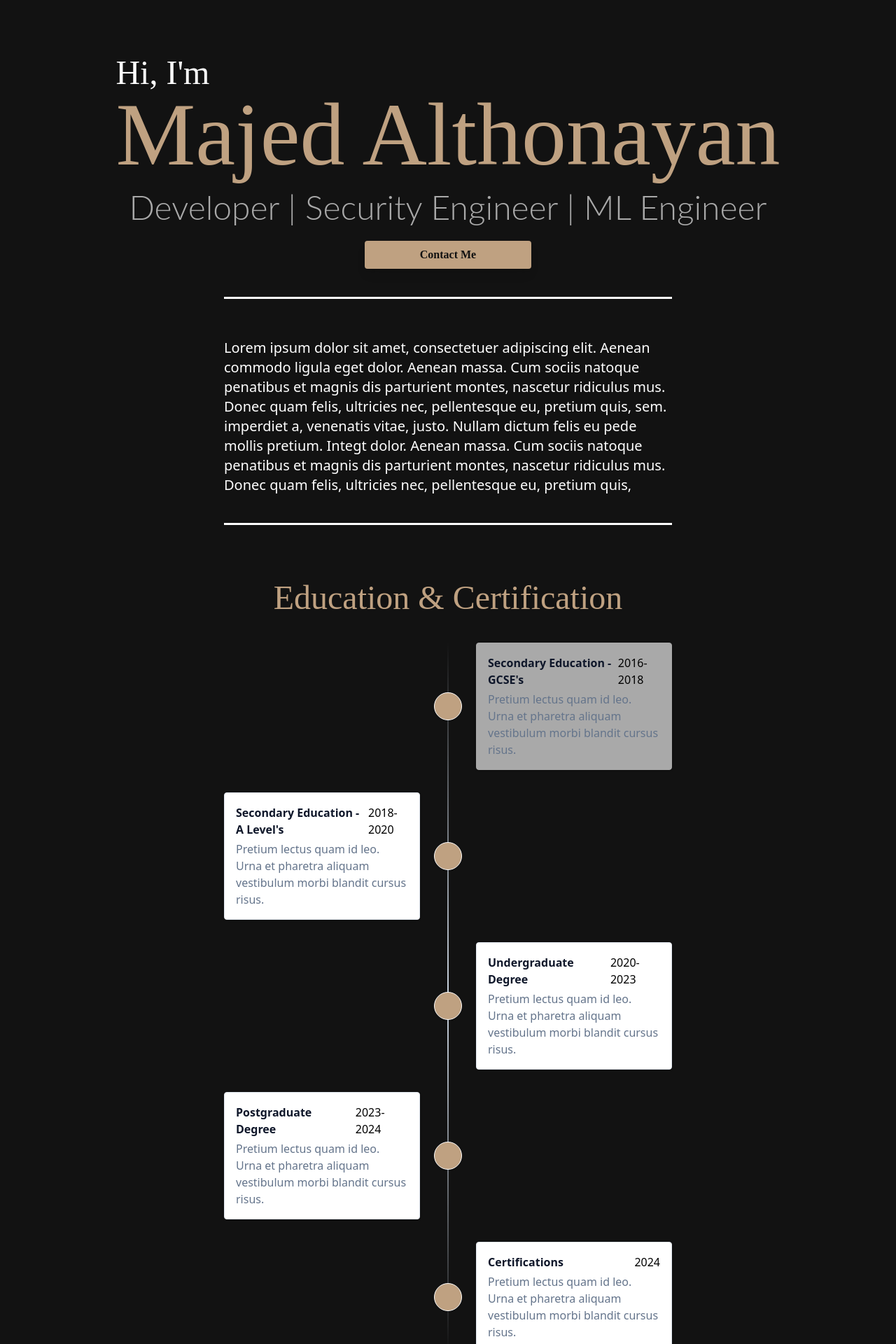
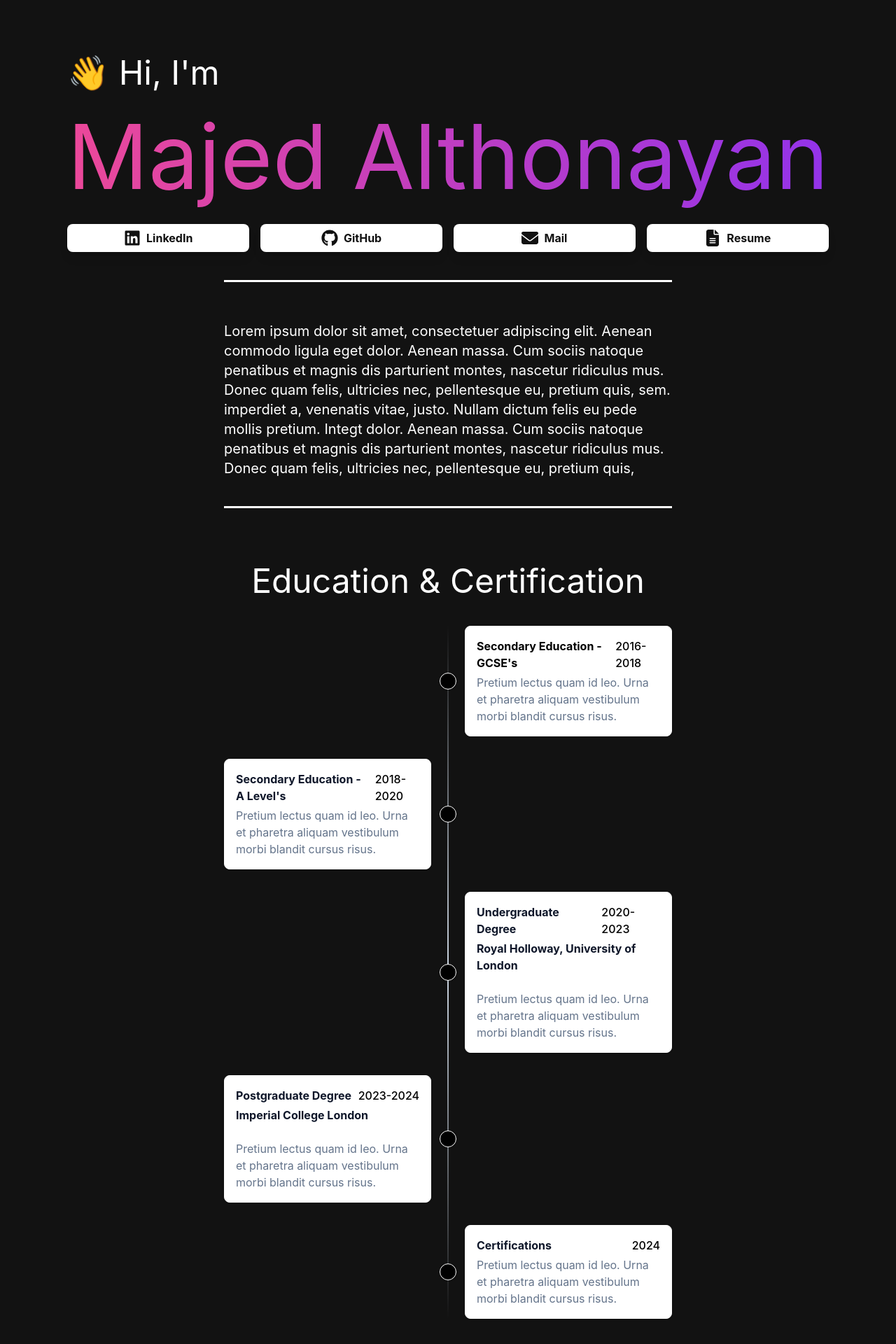
Before and after one commit to MajedAlthonayan/24Portfolio, a Next.js app in the folder 24portfolio/: page / in a window 1280 px wide. Shown: the top 1920 px of the page at 70% size. Built offline with nearby package versions, Linux system fonts and the light colour scheme.

Commit message:
style updates

```diff
--- a/24portfolio/app/page.tsx
+++ b/24portfolio/app/page.tsx
@@ -1,23 +1,54 @@
+import { FontAwesomeIcon } from "@fortawesome/react-fontawesome";
+import { faLinkedin, faGithub } from "@fortawesome/free-brands-svg-icons";
+import { faEnvelope, faFileAlt } from "@fortawesome/free-solid-svg-icons"; // Use solid icons
+
 export default function Home() {
 	return (
-		<main>
+		<main
+			style={{
+				fontFamily:
+					"-apple-system, BlinkMacSystemFont, 'Segoe UI', Roboto, 'Helvetica Neue', Arial, sans-serif",
+			}}
+		>
 			<div className="flex justify-center mt-20">
-				<div
-					className="text-left"
-					style={{ fontFamily: "'Playfair Display', serif" }}
-				>
-					<h1 className="text-5xl text-[#FFFFFF]">Hi, I'm</h1>
-					<h1 className="text-9xl text-[#BFA181]">Majed Althonayan</h1>
+				<div className="text-left">
+					<h1 className="text-5xl text-[#FFFFFF]">👋 Hi, I'm</h1>
+					<h1 className="text-9xl bg-gradient-to-r from-pink-500 to-purple-600 bg-clip-text text-transparent leading-[1.5]">
+						Majed Althonayan
+					</h1>
 
-					<div className="flex flex-col justify-center items-center bg-[#121212]">
-						<h1
-							className="text-center text-5xl text-[#A9A9A9] font-light mt-4"
-							style={{ fontFamily: "'Lato', sans-serif" }}
-						>
-							Developer | Security Engineer | ML Engineer
-						</h1>
-						<button className=" mt-6 w-1/4 px-10 py-2 bg-[#BFA181] text-[#111111] font-bold rounded hover:bg-[#a68d6b] shadow-lg hover:shadow-xl transition-shadow duration-200">
-							Contact Me
+					<div className="flex flex-row justify-center items-center bg-[#121212] space-x-4">
+						<button className="w-1/4 rounded-lg px-10 py-2 bg-[#FFFFFF] text-[#111111] font-bold shadow-lg hover:scale-105 hover:shadow-xl transition-transform transition-shadow duration-200 flex items-center justify-center">
+							<FontAwesomeIcon
+								icon={faLinkedin}
+								className="w-6 h-6 mr-2"
+							/>{" "}
+							{/* LinkedIn Icon */}
+							LinkedIn
+						</button>
+						<button className="w-1/4 rounded-lg px-10 py-2 bg-[#FFFFFF] text-[#111111] font-bold shadow-lg hover:scale-105 hover:shadow-xl transition-transform transition-shadow duration-200 flex items-center justify-center">
+							<FontAwesomeIcon
+								icon={faGithub}
+								className="w-6 h-6 mr-2"
+							/>{" "}
+							{/* GitHub Icon */}
+							GitHub
+						</button>
+						<button className="w-1/4 rounded-lg px-10 py-2 bg-[#FFFFFF] text-[#111111] font-bold shadow-lg hover:scale-105 hover:shadow-xl transition-transform transition-shadow duration-200 flex items-center justify-center">
+							<FontAwesomeIcon
+								icon={faEnvelope}
+								className="w-6 h-6 mr-2"
+							/>{" "}
+							{/* Mail Icon */}
+							Mail
+						</button>
+						<button className="w-1/4 rounded-lg px-10 py-2 bg-[#FFFFFF] text-[#111111] font-bold shadow-lg hover:scale-105 hover:shadow-xl transition-transform transition-shadow duration-200 flex items-center justify-center">
+							<FontAwesomeIcon
+								icon={faFileAlt}
+								className="w-6 h-6 mr-2"
+							/>{" "}
+							{/* Resume Icon */}
+							Resume
 						</button>
 					</div>
 				</div>
@@ -25,7 +56,7 @@ export default function Home() {
 			<div className="my-10 w-1/2 border-b border-[#FFFFFF] mx-auto border-2" />
 			<div className="flex justify-center">
 				<div className="w-1/2">
-					<p className="text-left text-xl text-[#FFFFFF] mt-4">
+					<p className="text-left text-xl text-[#FFFFFF] mt-4 ">
 						Lorem ipsum dolor sit amet, consectetuer adipiscing elit. Aenean
 						commodo ligula eget dolor. Aenean massa. Cum sociis natoque
 						penatibus et magnis dis parturient montes, nascetur ridiculus mus.
@@ -40,11 +71,8 @@ export default function Home() {
 			<div className="my-10 w-1/2 border-b border-[#FFFFFF] mx-auto border-2" />
 
 			<div className="flex justify-center mt-20">
-				<div
-					className="text-left"
-					style={{ fontFamily: "'Playfair Display', serif" }}
-				>
-					<h1 className="text-left text-5xl mb-10 text-[#BFA181]">
+				<div className="text-left">
+					<h1 className="text-left text-5xl mb-10 text-[#FFFFFF]">
 						Education & Certification
 					</h1>
 				</div>
@@ -52,11 +80,11 @@ export default function Home() {
 
 			<div className="w-1/2 mx-auto space-y-8 relative before:absolute before:inset-0 before:ml-5 before:-translate-x-px md:before:mx-auto md:before:translate-x-0 before:h-full before:w-0.5 before:bg-gradient-to-b before:from-transparent before:via-slate-300 before:to-transparent">
 				<div className="relative flex items-center justify-between md:justify-normal md:odd:flex-row-reverse group is-active">
-					<div className="flex items-center justify-center w-10 h-10 rounded-full border border-white bg-slate-300 group-[.is-active]:bg-[#BFA181] text-slate-500 group-[.is-active]:text-emerald-50 shadow shrink-0 md:order-1 md:group-odd:-translate-x-1/2 md:group-even:translate-x-1/2"></div>
+					<div className="flex items-center justify-center w-6 h-6 rounded-full border border-white bg-slate-300 group-[.is-active]:bg-black text-slate-500 group-[.is-active]:text-emerald-50 shadow shrink-0 md:order-1 md:group-odd:-translate-x-1/2 md:group-even:translate-x-1/2"></div>
 
-					<div className="w-[calc(100%-4rem)] md:w-[calc(50%-2.5rem)] p-4 rounded border border-[#A9A9A9] shadow bg-[#A9A9A9] hover:bg-[#BDBDBD]">
+					<div className="rounded-lg w-[calc(100%-4rem)] md:w-[calc(50%-1.5rem)] p-4 rounded border border-[#FFFFFF] shadow bg-[#FFFFFF] hover:scale-105 hover:shadow-xl transition-transform transition-shadow duration-200">
 						<div className="flex items-center justify-between space-x-2 mb-1">
-							<div className="font-bold text-slate-900">
+							<div className="font-bold text-black">
 								Secondary Education - GCSE's
 							</div>
 							<time className="font-caveat font-medium text-black">
@@ -73,9 +101,9 @@ export default function Home() {
 				{/* <!-- Item #2 --> */}
 				<div className="relative flex items-center justify-between md:justify-normal md:odd:flex-row-reverse group is-active">
 					{/* <!-- Icon --> */}
-					<div className="flex items-center justify-center w-10 h-10 rounded-full border border-white bg-slate-300 group-[.is-active]:bg-[#BFA181] text-slate-500 group-[.is-active]:text-emerald-50 shadow shrink-0 md:order-1 md:group-odd:-translate-x-1/2 md:group-even:translate-x-1/2"></div>
+					<div className="flex items-center justify-center w-6 h-6 rounded-full border border-white bg-slate-300 group-[.is-active]:bg-black text-slate-500 group-[.is-active]:text-emerald-50 shadow shrink-0 md:order-1 md:group-odd:-translate-x-1/2 md:group-even:translate-x-1/2"></div>
 					{/* <!-- Card --> */}
-					<div className="w-[calc(100%-4rem)] md:w-[calc(50%-2.5rem)] bg-white p-4 rounded border border-slate-200 shadow bg-[#A9A9A9]">
+					<div className="rounded-lg w-[calc(100%-4rem)] md:w-[calc(50%-1.5rem)] p-4 rounded border border-[#FFFFFF] shadow bg-[#FFFFFF] hover:scale-105 hover:shadow-xl transition-transform transition-shadow duration-200">
 						<div className="flex items-center justify-between space-x-2 mb-1">
 							<div className="font-bold text-slate-900">
 								Secondary Education - A Level's
@@ -93,9 +121,9 @@ export default function Home() {
 				{/* <!-- Item #3 --> */}
 				<div className="relative flex items-center justify-between md:justify-normal md:odd:flex-row-reverse group is-active">
 					{/* <!-- Icon --> */}
-					<div className="flex items-center justify-center w-10 h-10 rounded-full border border-white bg-slate-300 group-[.is-active]:bg-[#BFA181] text-slate-500 group-[.is-active]:text-emerald-50 shadow shrink-0 md:order-1 md:group-odd:-translate-x-1/2 md:group-even:translate-x-1/2"></div>
+					<div className="flex items-center justify-center w-6 h-6 rounded-full border border-white bg-slate-300 group-[.is-active]:bg-black text-slate-500 group-[.is-active]:text-emerald-50 shadow shrink-0 md:order-1 md:group-odd:-translate-x-1/2 md:group-even:translate-x-1/2"></div>
 					{/* <!-- Card --> */}
-					<div className="w-[calc(100%-4rem)] md:w-[calc(50%-2.5rem)] bg-white p-4 rounded border border-slate-200 shadow bg-[#A9A9A9]">
+					<div className="rounded-lg w-[calc(100%-4rem)] md:w-[calc(50%-1.5rem)] p-4 rounded border border-[#FFFFFF] shadow bg-[#FFFFFF] hover:scale-105 hover:shadow-xl transition-transform transition-shadow duration-200">
 						<div className="flex items-center justify-between space-x-2 mb-1">
 							<div className="font-bold text-slate-900">
 								Undergraduate Degree
@@ -104,6 +132,10 @@ export default function Home() {
 								2020-2023
 							</time>
 						</div>
+						<div className="font-bold text-slate-900">
+							Royal Holloway, University of London
+						</div>
+						<br />
 						<div className="text-slate-500">
 							Pretium lectus quam id leo. Urna et pharetra aliquam vestibulum
 							morbi blandit cursus risus.
@@ -114,9 +146,9 @@ export default function Home() {
 				{/* <!-- Item #4 --> */}
 				<div className="relative flex items-center justify-between md:justify-normal md:odd:flex-row-reverse group is-active">
 					{/* <!-- Icon --> */}
-					<div className="flex items-center justify-center w-10 h-10 rounded-full border border-white bg-slate-300 group-[.is-active]:bg-[#BFA181] text-slate-500 group-[.is-active]:text-emerald-50 shadow shrink-0 md:order-1 md:group-odd:-translate-x-1/2 md:group-even:translate-x-1/2"></div>
+					<div className="flex items-center justify-center w-6 h-6 rounded-full border border-white bg-slate-300 group-[.is-active]:bg-black text-slate-500 group-[.is-active]:text-emerald-50 shadow shrink-0 md:order-1 md:group-odd:-translate-x-1/2 md:group-even:translate-x-1/2"></div>
 					{/* <!-- Card --> */}
-					<div className="w-[calc(100%-4rem)] md:w-[calc(50%-2.5rem)] bg-white p-4 rounded border border-slate-200 shadow bg-[#A9A9A9]">
+					<div className="rounded-lg w-[calc(100%-4rem)] md:w-[calc(50%-1.5rem)] p-4 rounded border border-[#FFFFFF] shadow bg-[#FFFFFF] hover:scale-105 hover:shadow-xl transition-transform transition-shadow duration-200">
 						<div className="flex items-center justify-between space-x-2 mb-1">
 							<div className="font-bold text-slate-900">
 								Postgraduate Degree
@@ -125,6 +157,10 @@ export default function Home() {
 								2023-2024
 							</time>
 						</div>
+						<div className="font-bold text-slate-900">
+							Imperial College London
+						</div>
+						<br />
 						<div className="text-slate-500">
 							Pretium lectus quam id leo. Urna et pharetra aliquam vestibulum
 							morbi blandit cursus risus.
@@ -135,9 +171,10 @@ export default function Home() {
 				{/* <!-- Item #5 --> */}
 				<div className="relative flex items-center justify-between md:justify-normal md:odd:flex-row-reverse group is-active">
 					{/* <!-- Icon --> */}
-					<div className="flex items-center justify-center w-10 h-10 rounded-full border border-white bg-slate-300 group-[.is-active]:bg-[#BFA181] text-slate-500 group-[.is-active]:text-emerald-50 shadow shrink-0 md:order-1 md:group-odd:-translate-x-1/2 md:group-even:translate-x-1/2"></div>
+					<div className="flex items-center justify-center w-6 h-6 rounded-full border border-white bg-slate-300 group-[.is-active]:bg-black text-slate-500 group-[.is-active]:text-emerald-50 shadow shrink-0 md:order-1 md:group-odd:-translate-x-1/2 md:group-even:translate-x-1/2"></div>
+
 					{/* <!-- Card --> */}
-					<div className="w-[calc(100%-4rem)] md:w-[calc(50%-2.5rem)] bg-white p-4 rounded border border-slate-200 shadow bg-[#A9A9A9]">
+					<div className="rounded-lg w-[calc(100%-4rem)] md:w-[calc(50%-1.5rem)] p-4 rounded border border-[#FFFFFF] shadow bg-[#FFFFFF] hover:scale-105 hover:shadow-xl transition-transform transition-shadow duration-200">
 						<div className="flex items-center justify-between space-x-2 mb-1">
 							<div className="font-bold text-slate-900">Certifications</div>
 							<time className="font-caveat font-medium text-black">2024</time>
```
Also changed, not shown: 24portfolio/package.json (+8 -5 lines), 1 other file (tests, documents, lock files or other folders).
